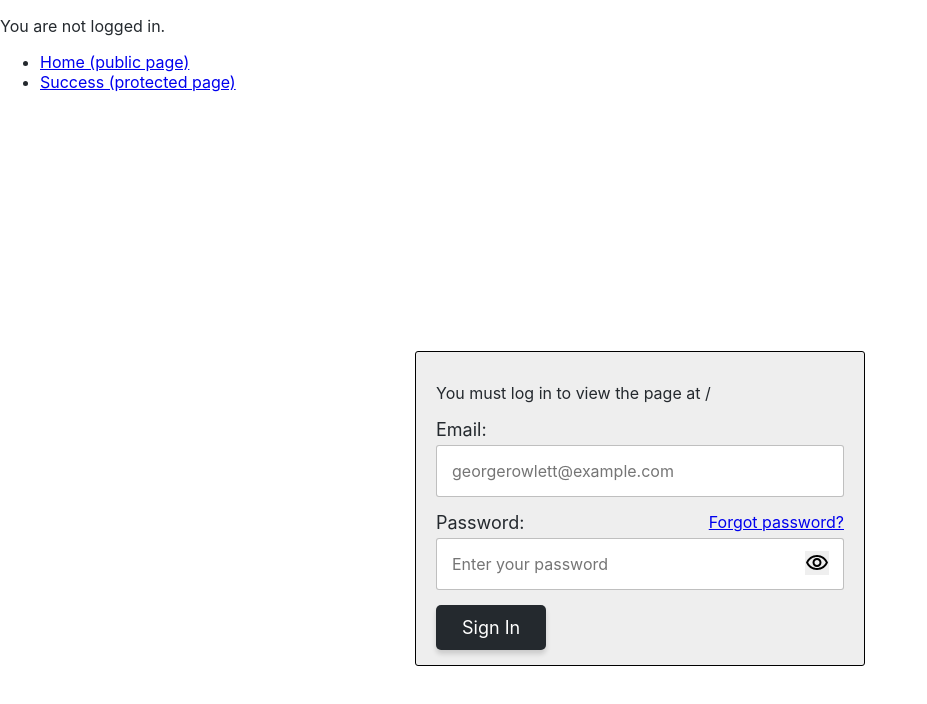
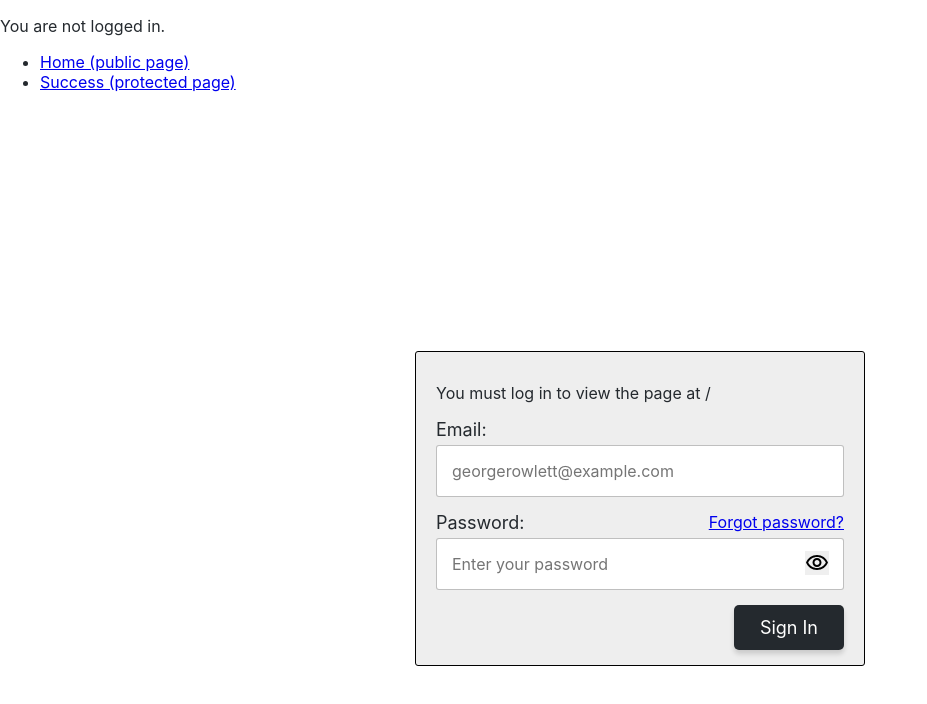
Before and after one commit to alanreidt/sign-in-app, a React (Create React App) app: page /sign-in in a window 1280 px wide. Shown: the top 704 px of the page, without its empty margins (0-927 px from the left). Built offline with nearby package versions, Linux system fonts and the light colour scheme.

Commit message:
Update SignInPage Button alignment (closes #39)

```diff
--- a/src/pages/SignInPage.js
+++ b/src/pages/SignInPage.js
@@ -18,6 +18,11 @@ const Spacing = styled.div`
 const Error = styled.p`
   display: ${(props) => props.show ? 'block' : 'none'};
   color: red;
+`;
+
+const SignInPageButton = styled.div`
+  display: flex;
+  justify-content: flex-end;
 `;
 
 function SignInPage() {
@@ -85,7 +90,9 @@ function SignInPage() {
               Wrong email or password
             </Error>
 
-            <Button>Sign in</Button>
+            <SignInPageButton>
+              <Button>Sign in</Button>
+            </SignInPageButton>
           </Spacing>
         </form>
       </Box>
```
